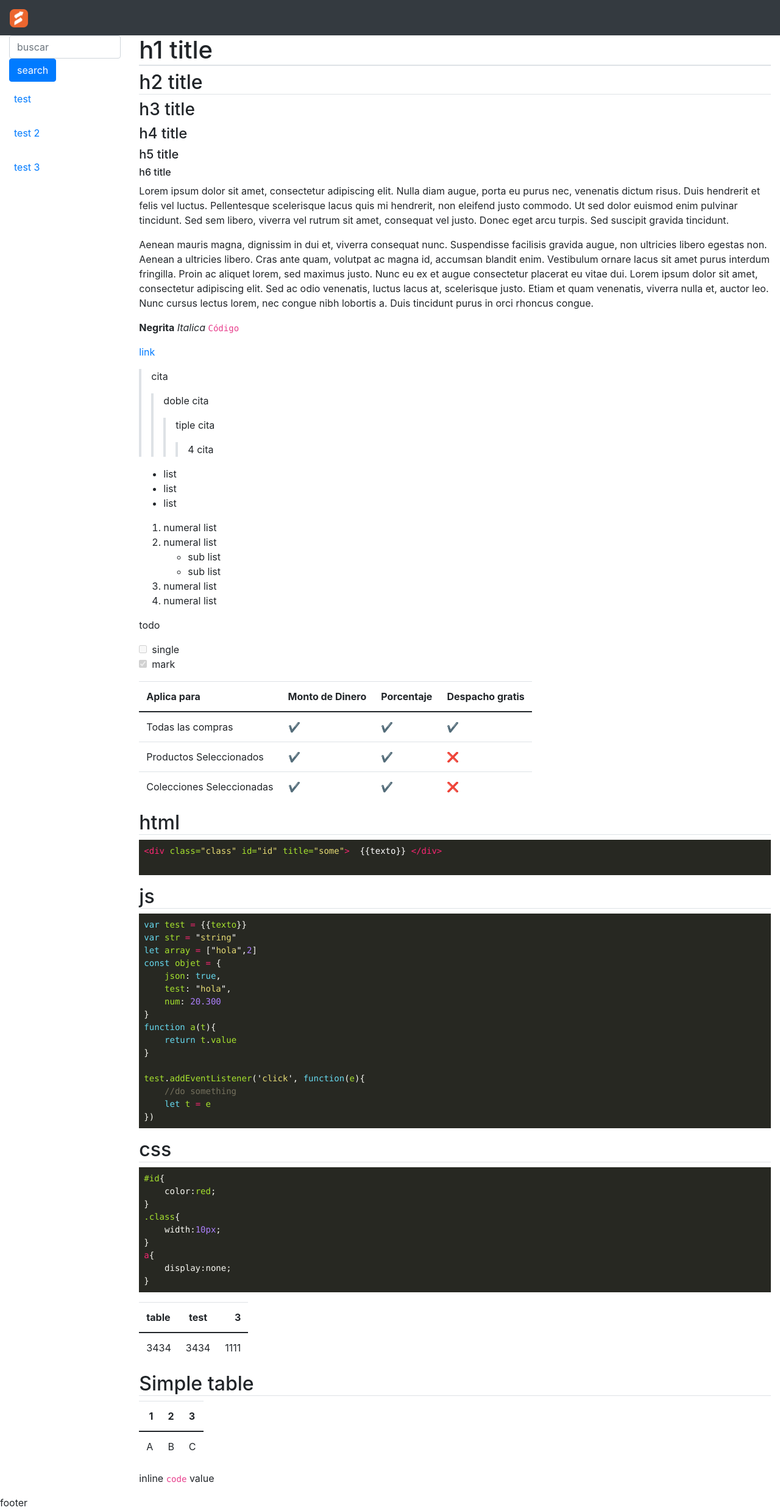
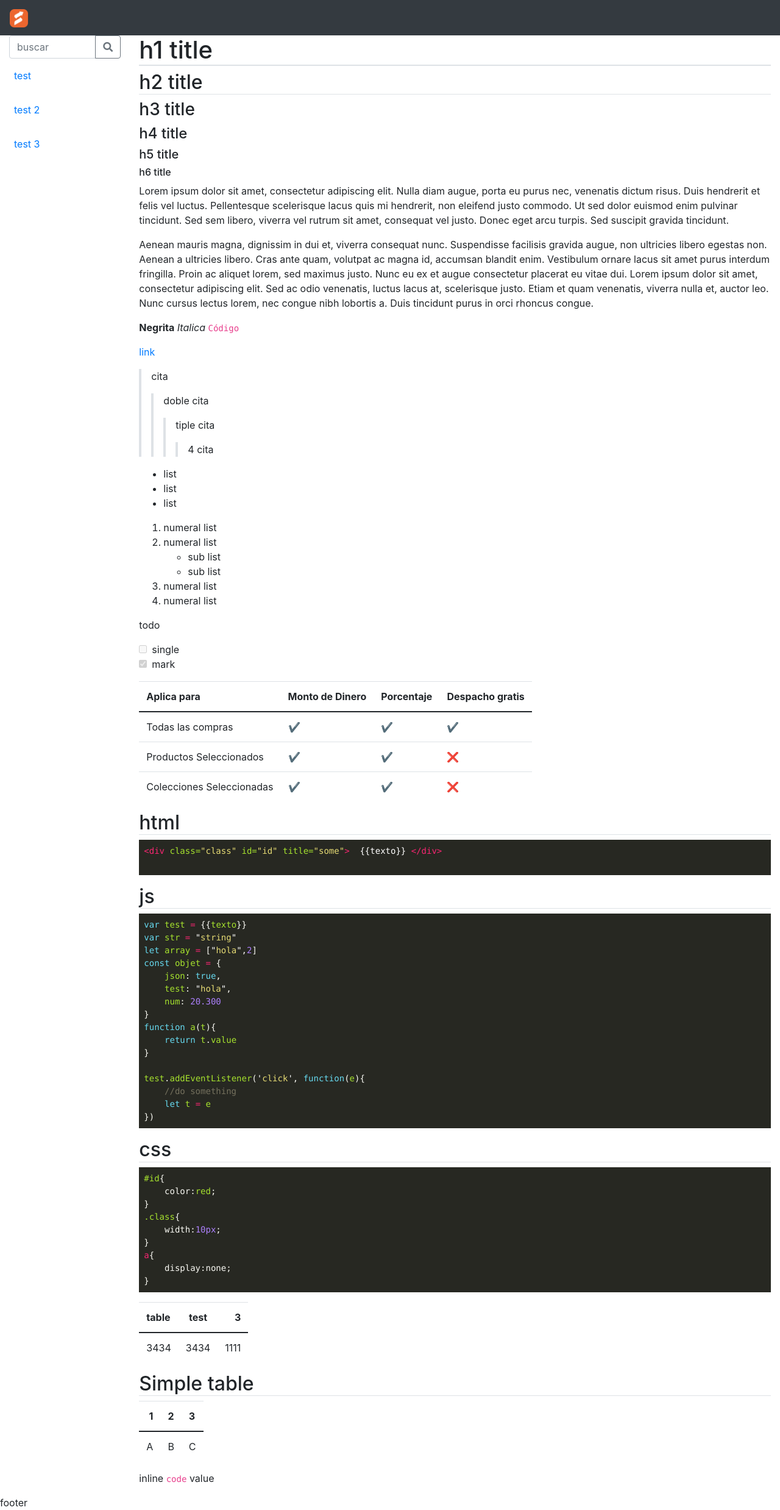
Before and after one commit to Bsale-IO/template-docs, a Jekyll site: the page built from docs/index.md, in a window 1280 px wide. Shown: the whole page at 61% size. Built offline with Jekyll 4.4.1, drawn with Linux system fonts in a browser that asks for light colours; emoji names are drawn with the system emoji font; our own code applies the rules of GitHub Pages for plain Markdown files.

Commit message:
search test 456

```diff
--- a/docs/_includes/headtag.html
+++ b/docs/_includes/headtag.html
@@ -4,6 +4,7 @@
     <meta charset="UTF-8">
     <meta name="viewport" content="width=device-width, initial-scale=1.0">
     <title>{{site.title}}</title>
+    <link rel="stylesheet" href="https://use.fontawesome.com/releases/v5.15.2/css/all.css" integrity="sha384-vSIIfh2YWi9wW0r9iZe7RJPrKwp6bG+s9QZMoITbCckVJqGCCRhc+ccxNcdpHuYu" crossorigin="anonymous">
     <link rel="stylesheet" href="https://cdn.jsdelivr.net/npm/bootstrap@4.6.0/dist/css/bootstrap.min.css" integrity="sha384-B0vP5xmATw1+K9KRQjQERJvTumQW0nPEzvF6L/Z6nronJ3oUOFUFpCjEUQouq2+l" crossorigin="anonymous">
     <link rel="stylesheet" href='css/highlight.css'>
     <link rel="stylesheet" href='css/test.css'>
--- a/docs/_includes/menu.html
+++ b/docs/_includes/menu.html
@@ -1,8 +1,14 @@
 <nav class="d-none d-md-block col-md-3 col-lg-2 menu">
       <!--buscador:start-->
       <form action="{{ site.baseurl }}/search" method="get">
-        <input type="text" id="search-box" placeholder="buscar" name="query" class="form-control">
-        <input type="submit" value="search" class="btn btn-primary">
+        <div class="input-group">
+          <input type="text" id="search-box" placeholder="buscar" name="query" class="form-control">
+          <div class="input-group-append">
+            <button class="btn btn-outline-secondary" type="button">
+              <i class="fas fa-search"></i>
+            </button>
+          </div>
+        </div>
       </form>
     <!--search:end-->
   {% for item in site.data.menus %}
```
